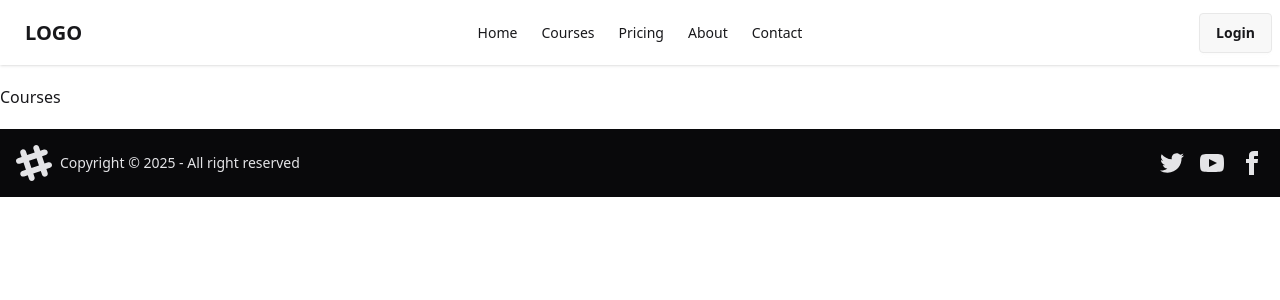
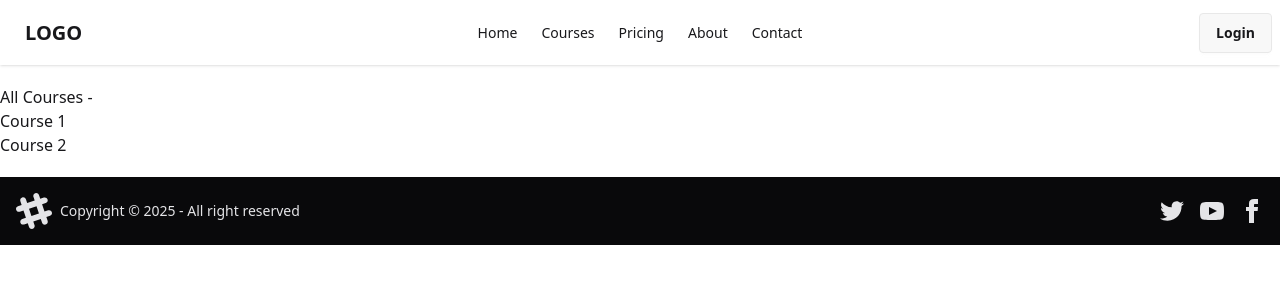
Before and after one commit to rakibhassannayem/course-management-client, a Next.js app: page /courses in a window 1280 px wide. Shown: the top 300 px of the page. Built offline with nearby package versions, Linux system fonts and the light colour scheme.

Commit message:
navigation routing dynamic routing

```diff
--- a/src/app/about/page.jsx
+++ b/src/app/about/page.jsx
@@ -1,11 +1,9 @@
-import React from 'react';
+import React from 'react'
 
-const page = () => {
+export default function page() {
   return (
     <div>
-      About
+      about
     </div>
-  );
-};
-
-export default page;
+  )
+}
--- a/src/app/contact/page.jsx
+++ b/src/app/contact/page.jsx
@@ -1,11 +1,9 @@
-import React from 'react';
+import React from 'react'
 
-const page = () => {
+export default function page() {
   return (
     <div>
-      Contact
+      contact
     </div>
-  );
-};
-
-export default page;
+  )
+}
--- a/src/app/courses/[id]/page.jsx
+++ b/src/app/courses/[id]/page.jsx
@@ -1,11 +1,6 @@
-import React from 'react';
+import React from "react";
 
-const page = () => {
-  return (
-    <div>
-      Details of product -
-    </div>
-  );
-};
-
-export default page;
+export default async function page({ params }) {
+  const { id } = await params;
+  return <div>Details of product - {id}</div>;
+}
--- a/src/app/courses/page.jsx
+++ b/src/app/courses/page.jsx
@@ -1,11 +1,14 @@
-import React from 'react';
+import Link from 'next/link'
+import React from 'react'
 
-const page = () => {
+export default function page() {
   return (
-    <div>
-      Courses
+    <div className='flex flex-col'>
+      All Courses -
+
+      <Link href={'/courses/1'}>Course 1</Link>
+      <Link href={'/courses/2'}>Course 2</Link>
+
     </div>
-  );
-};
-
-export default page;
+  )
+}
--- a/src/app/layout.js
+++ b/src/app/layout.js
@@ -25,7 +25,7 @@ export default function RootLayout({ children }) {
         className={`${geistSans.variable} ${geistMono.variable} antialiased`}
       >
         <Navbar />
-        <div className="my-5">{children}</div>
+        <div className="container mx-auto my-5">{children}</div>
         <Footer />
       </body>
     </html>
--- a/src/app/login/page.jsx
+++ b/src/app/login/page.jsx
@@ -1,11 +1,7 @@
 import Link from "next/link";
 import React from "react";
 
-const page = () => {
-  const handleLogin = (e) => {
-    e.preventDefault();
-    console.log("submitted");
-  };
+export default function page() {
   return (
     <div className="card bg-base-100 w-full mx-auto max-w-sm shrink-0 shadow-2xl">
       <form className="card-body">
@@ -34,6 +30,4 @@ const page = () => {
       </form>
     </div>
   );
-};
-
-export default page;
+}
--- a/src/app/pricing/page.jsx
+++ b/src/app/pricing/page.jsx
@@ -1,11 +1,9 @@
-import React from 'react';
+import React from 'react'
 
-const page = () => {
+export default function page() {
   return (
     <div>
       pricing
     </div>
-  );
-};
-
-export default page;
+  )
+}
--- a/src/app/register/page.jsx
+++ b/src/app/register/page.jsx
@@ -1,27 +1,19 @@
-import Link from 'next/link';
-import React from 'react';
+import Link from "next/link";
+import React from "react";
 
-const page = () => {
+export default function page() {
   return (
     <div className="card bg-base-100 w-full mx-auto max-w-sm shrink-0 shadow-2xl">
       <form className="card-body">
-      <h3 className="text-3xl text-center font-bold">Register</h3>
+        <h3 className="text-3xl text-center font-bold">Register</h3>
         <fieldset className="fieldset">
           {/* email */}
           <label className="label">Email</label>
-          <input
-            type="email"
-            className="input"
-            placeholder="Email"
-          />
+          <input type="email" className="input" placeholder="Email" />
 
           {/* password */}
           <label className="label">Password</label>
-          <input
-            type="password"
-            className="input"
-            placeholder="Password"
-          />
+          <input type="password" className="input" placeholder="Password" />
 
           <div>
             <a className="link link-hover">Forgot password?</a>
@@ -31,16 +23,11 @@ const page = () => {
         </fieldset>
         <p>
           Already have an account?{" "}
-          <Link
-            className="text-blue-400 underline"
-            href={"/login"}
-          >
+          <Link className="text-blue-400 underline" href={"/login"}>
             Login
           </Link>
         </p>
       </form>
     </div>
   );
-};
-
-export default page;
+}
```
